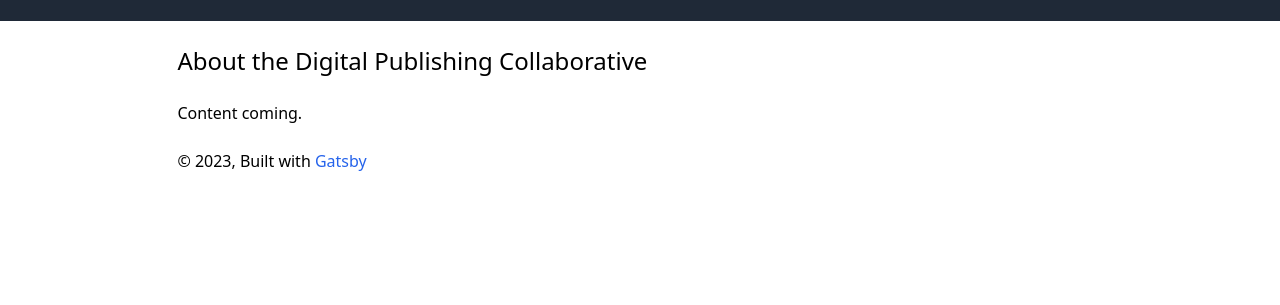
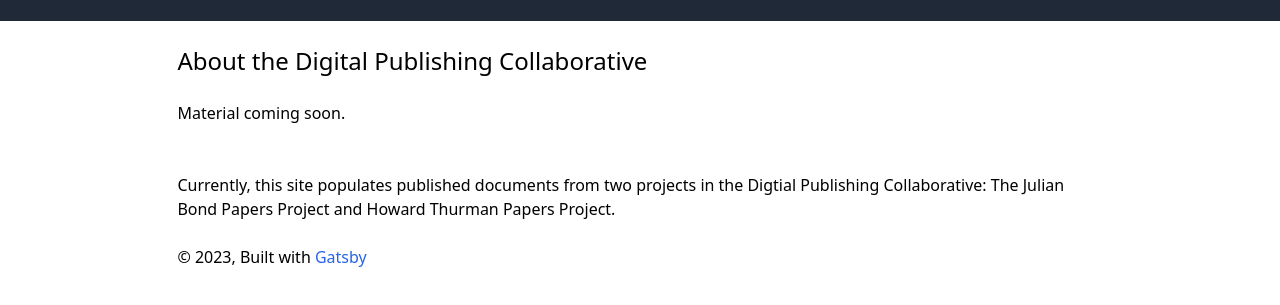
Before and after one commit to rotunda-uvap/dpc-nexus, a Gatsby site: page /about in a window 1280 px wide. Shown: the part 55-360 px from the top of the page. Built offline with nearby package versions, Linux system fonts and the light colour scheme; Gatsby itself is replaced by a stand-in of ours.

Commit message:
text in about

```diff
--- a/src/pages/about.tsx
+++ b/src/pages/about.tsx
@@ -5,15 +5,17 @@ import { PageProps, Link } from "gatsby"
 import Layout from "../components/layout"
 import SEO from "../components/seo"
 
-const SecondPage = (props: PageProps) => (
+const AboutPage = (props: PageProps) => (
   <Layout>
     <SEO title="About the DPC" />
     <h1>About the Digital Publishing Collaborative</h1>
-    <section className="pb-4"> <p className="py-2">Content coming.</p></section>
+    <section className="pb-4"> <p className="py-2">Material coming soon. </p></section>
+
+    <section className="pb-4"> <p className="py-2">Currently, this site populates published documents from two projects in the Digtial Publishing Collaborative: The Julian Bond Papers Project and Howard Thurman Papers Project. </p></section>
 
     {/* <p className="p-2">Content coming ({props.path})</p> */}
 
   </Layout>
 )
 
-export default SecondPage
+export default AboutPage
```
